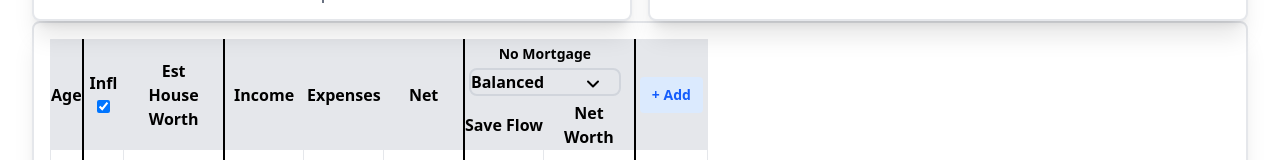
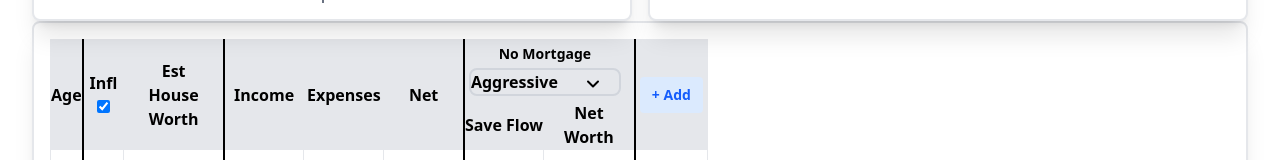
Before and after one commit to jnterry/mortgage-sim, a React (Vite) app: page / in a window 1280 px wide. Shown: the part 555-715 px from the top of the page. Built offline with nearby package versions, Linux system fonts and the light colour scheme.

Commit message:
Change default investing strat

```diff
--- a/src/AppContext.tsx
+++ b/src/AppContext.tsx
@@ -48,7 +48,7 @@ export function useAppState(data: AppData) {
 
 	// The baseline mortgage free investment strategy which is used as a point of comparison to
 	// if we just rented rather than buying a property.
-	const [baselineStrategyId, setBaselineStrategyId] = React.useState<string>('balanced');
+	const [baselineStrategyId, setBaselineStrategyId] = React.useState<string>('aggressive');
 
 	const [scenarios, setScenarios] = React.useState<ScenarioParams[]>([]);
 
```
